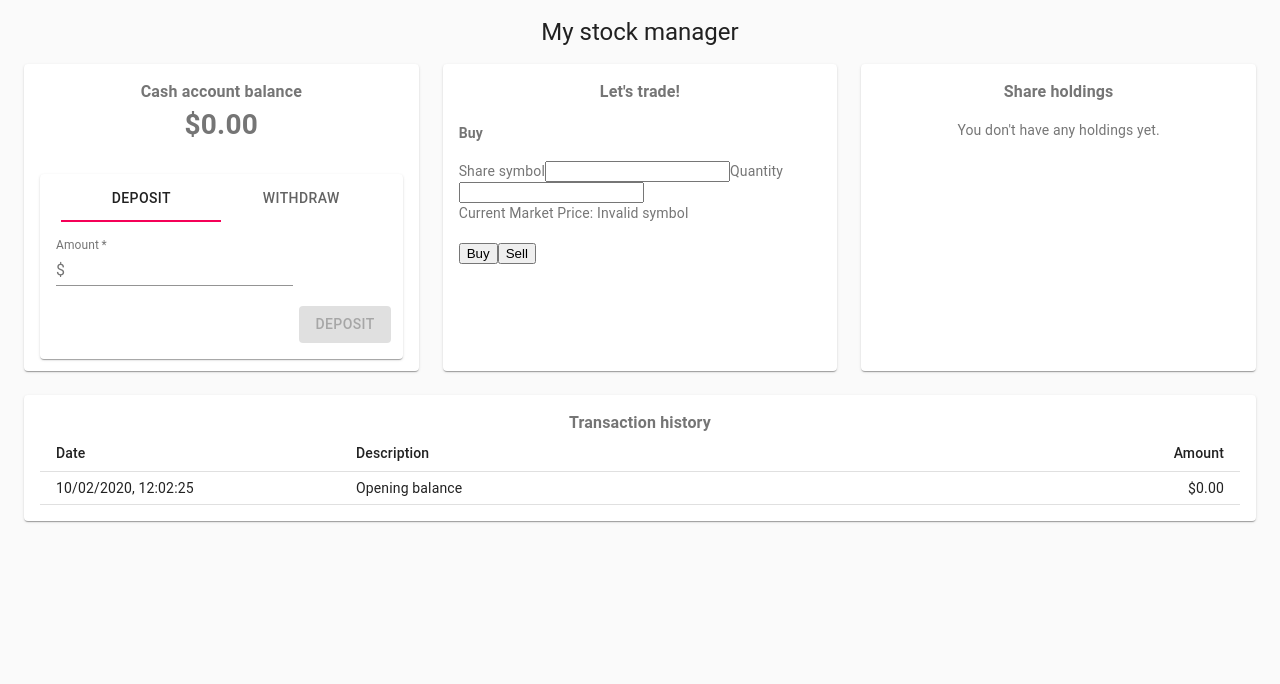
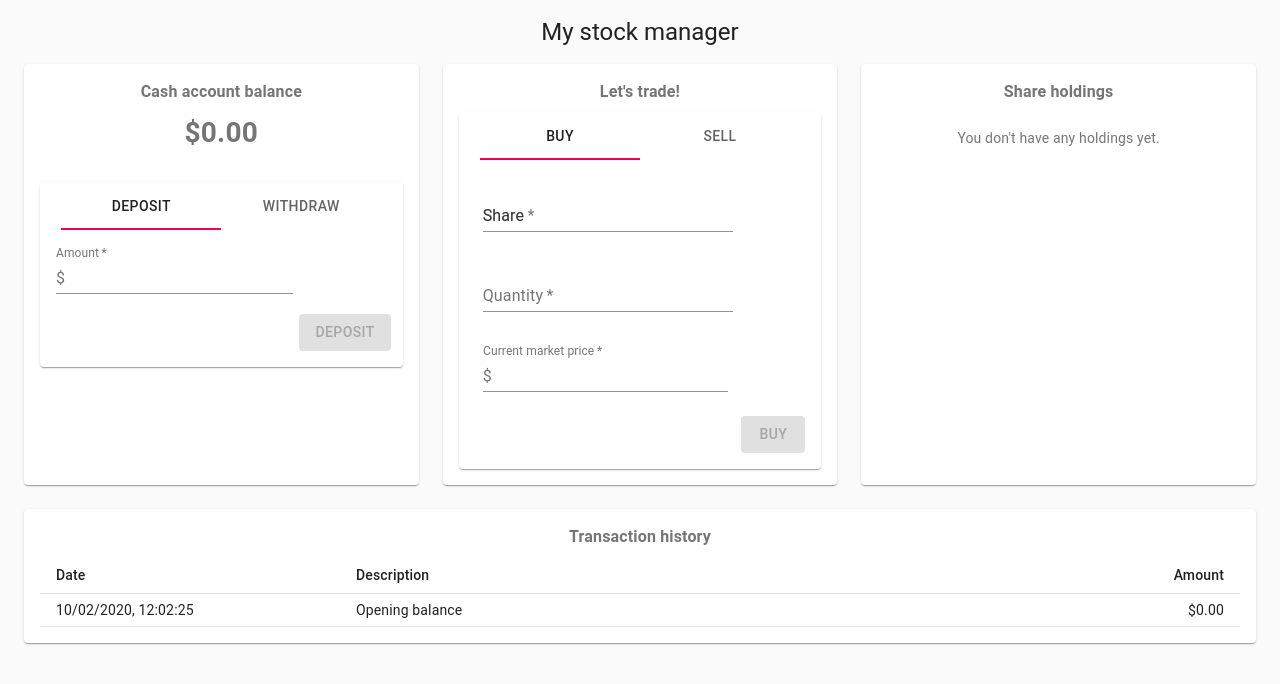
Before and after one commit to janeysaur/my-stock-manager, a Next.js app: page / in a window 1280 px wide. Shown: the top 684 px of the page. Built offline with nearby package versions, Linux system fonts and the light colour scheme; what awesome-debounce-promise would draw is missing.

Commit message:
style buying and selling shares components

```diff
--- /dev/null
+++ b/components/BuyShares.tsx
@@ -0,0 +1,131 @@
+import React from "react";
+import {
+  makeStyles,
+  FormControl,
+  InputLabel,
+  TextField,
+  Grid,
+  Button,
+  CircularProgress,
+  InputAdornment,
+  Input
+} from "@material-ui/core";
+import AwesomeDebouncePromise from "awesome-debounce-promise";
+import { fetchCurrentSharePrice, addTrade } from "../store/actions";
+
+const useStyles = makeStyles(theme => ({
+  formControl: {
+    margin: theme.spacing(1),
+    minWidth: 250
+  },
+  margin: {
+    margin: theme.spacing(1)
+  },
+  padding: {
+    padding: theme.spacing(1)
+  }
+}));
+
+const fetchCurrentSharePriceDebounced = AwesomeDebouncePromise(
+  fetchCurrentSharePrice,
+  500
+);
+
+const BuyShares = ({ buyShares }: { buyShares: typeof addTrade }) => {
+  const classes = useStyles();
+
+  const [share, setShare] = React.useState("");
+  const [quantity, setQuantity] = React.useState("");
+  const [price, setPrice] = React.useState("");
+  const [isValid, setIsValid] = React.useState(false);
+
+  const fetchCurrentSharePrice = async symbol => {
+    const currentPrice = await fetchCurrentSharePriceDebounced(symbol);
+    setPrice(
+      currentPrice
+        ? new Intl.NumberFormat("en-AU", {
+            style: "decimal",
+            minimumFractionDigits: 2,
+            maximumFractionDigits: 2
+          }).format(currentPrice)
+        : ""
+    );
+  };
+
+  const handleShareChange = event => {
+    const newValue = event.target.value;
+    setShare(newValue);
+    setQuantity("");
+    setPrice("");
+    fetchCurrentSharePrice(newValue);
+  };
+
+  const handleQuantityChange = event => {
+    const newValue = event.target.value;
+    setQuantity(newValue);
+  };
+
+  const handleSubmit = () => {
+    if (share && quantity && price) {
+      buyShares(share, parseInt(quantity), parseFloat(price));
+    }
+  };
+
+  return (
+    <Grid container className={classes.padding}>
+      <Grid item xs={12} className={classes.padding}>
+        <FormControl className={classes.formControl}>
+          <InputLabel id="share">Share</InputLabel>
+          <TextField
+            id="share"
+            label="Share"
+            required
+            value={share}
+            onChange={handleShareChange}
+          />
+        </FormControl>
+      </Grid>
+      <Grid item xs={12} className={classes.padding}>
+        <FormControl className={classes.formControl}>
+          <TextField
+            id="quantity"
+            type="number"
+            label="Quantity"
+            required
+            value={quantity}
+            onChange={handleQuantityChange}
+          />
+        </FormControl>
+      </Grid>
+      <Grid item xs={12} className={classes.padding}>
+        <FormControl className={classes.margin} required>
+          <InputLabel htmlFor="price">Current market price</InputLabel>
+          <Input
+            id="price"
+            value={price}
+            onChange={() => {}}
+            startAdornment={<InputAdornment position="start">$</InputAdornment>}
+            endAdornment={
+              <InputAdornment position="end">
+                {share && price === "" && <CircularProgress />}
+              </InputAdornment>
+            }
+          />
+        </FormControl>
+      </Grid>
+
+      <Grid container justify="flex-end" className={classes.padding}>
+        <Button
+          variant="contained"
+          color="primary"
+          disabled={!isValid}
+          onClick={handleSubmit}
+        >
+          Buy
+        </Button>
+      </Grid>
+    </Grid>
+  );
+};
+
+export { BuyShares };
--- a/components/ManageCash.tsx
+++ b/components/ManageCash.tsx
@@ -97,7 +97,7 @@ const ManageCash = ({
             />
           </FormControl>
         </Grid>
-        <Grid container xs={12} justify="flex-end" className={classes.padding}>
+        <Grid container justify="flex-end" className={classes.padding}>
           <Button
             variant="contained"
             color="primary"
--- /dev/null
+++ b/components/ManageShares.tsx
@@ -0,0 +1,44 @@
+import React from "react";
+import { Paper, Tabs, Tab, makeStyles } from "@material-ui/core";
+import { BuyShares } from "./BuyShares";
+import { SellShares } from "./SellShares";
+import { ShareHolding } from "../store/types";
+import { addTrade } from "../store/actions";
+
+enum TradeType {
+  BUY = "buy",
+  SELL = "sell"
+}
+
+const tabs: TradeType[] = [TradeType.BUY, TradeType.SELL];
+
+const ManageShares = ({
+  holdings,
+  buyShares,
+  sellShares
+}: {
+  holdings: ShareHolding[];
+  buyShares: typeof addTrade;
+  sellShares: typeof addTrade;
+}) => {
+  const [action, setAction] = React.useState(TradeType.BUY);
+
+  const handleTabChange = (event, newIndex) => {
+    setAction(tabs[newIndex]);
+  };
+
+  return (
+    <Paper>
+      <Tabs value={tabs.indexOf(action)} onChange={handleTabChange} centered>
+        <Tab label="Buy" />
+        <Tab label="Sell" />
+      </Tabs>
+      {action === TradeType.BUY && <BuyShares buyShares={buyShares} />}
+      {action === TradeType.SELL && (
+        <SellShares holdings={holdings} sellShares={sellShares} />
+      )}
+    </Paper>
+  );
+};
+
+export { ManageShares };
--- /dev/null
+++ b/components/SellShares.tsx
@@ -0,0 +1,152 @@
+import React from "react";
+import {
+  makeStyles,
+  FormControl,
+  InputLabel,
+  Select,
+  MenuItem,
+  TextField,
+  Grid,
+  Button,
+  CircularProgress,
+  InputAdornment,
+  Input
+} from "@material-ui/core";
+import { ShareHolding } from "../store/types";
+import AwesomeDebouncePromise from "awesome-debounce-promise";
+import { fetchCurrentSharePrice, addTrade } from "../store/actions";
+
+const useStyles = makeStyles(theme => ({
+  formControl: {
+    margin: theme.spacing(1),
+    minWidth: 250
+  },
+  margin: {
+    margin: theme.spacing(1)
+  },
+  padding: {
+    padding: theme.spacing(1)
+  }
+}));
+
+const fetchCurrentSharePriceDebounced = AwesomeDebouncePromise(
+  fetchCurrentSharePrice,
+  500
+);
+
+const SellShares = ({
+  holdings,
+  sellShares
+}: {
+  holdings: ShareHolding[];
+  sellShares: typeof addTrade;
+}) => {
+  const classes = useStyles();
+
+  const [share, setShare] = React.useState("");
+  const [quantity, setQuantity] = React.useState("");
+  const [quantityError, setQuantityError] = React.useState("");
+  const [price, setPrice] = React.useState("");
+  const [isValid, setIsValid] = React.useState(false);
+
+  const fetchCurrentSharePrice = async symbol => {
+    const currentPrice = await fetchCurrentSharePriceDebounced(symbol);
+    setPrice(
+      currentPrice
+        ? new Intl.NumberFormat("en-AU", {
+            style: "decimal",
+            minimumFractionDigits: 2,
+            maximumFractionDigits: 2
+          }).format(currentPrice)
+        : ""
+    );
+  };
+
+  const handleShareChange = event => {
+    const newValue = event.target.value;
+    setShare(newValue);
+    setQuantity("");
+    setPrice("");
+    fetchCurrentSharePrice(newValue);
+  };
+
+  const handleQuantityChange = event => {
+    const newValue = event.target.value;
+    setQuantity(newValue);
+
+    setQuantityError("");
+    if (share && newValue) {
+      const holding = holdings.find(holding => holding.stock === share);
+      if (parseInt(newValue) > holding.quantity) {
+        setQuantityError(`You only hold ${holding.quantity} of this stock`);
+        setIsValid(false);
+      }
+    }
+  };
+
+  const handleSubmit = () => {
+    if (share && quantity && price) {
+      sellShares(share, parseInt(quantity), parseFloat(price));
+    }
+  };
+
+  return (
+    <Grid container className={classes.padding}>
+      <Grid item xs={12} className={classes.padding}>
+        <FormControl className={classes.formControl}>
+          <InputLabel id="share">Share</InputLabel>
+          <Select id="share" value={share} onChange={handleShareChange}>
+            {holdings.map(({ stock }) => (
+              <MenuItem key={stock} value={stock}>
+                {stock}
+              </MenuItem>
+            ))}
+          </Select>
+        </FormControl>
+      </Grid>
+      <Grid item xs={12} className={classes.padding}>
+        <FormControl className={classes.formControl}>
+          <TextField
+            id="quantity"
+            type="number"
+            label="Quantity"
+            required
+            value={quantity}
+            error={!!quantityError}
+            helperText={quantityError}
+            onChange={handleQuantityChange}
+          />
+        </FormControl>
+      </Grid>
+      <Grid item xs={12} className={classes.padding}>
+        <FormControl className={classes.margin} required>
+          <InputLabel htmlFor="price">Current market price</InputLabel>
+          <Input
+            id="price"
+            value={price}
+            onChange={() => {}}
+            startAdornment={<InputAdornment position="start">$</InputAdornment>}
+            endAdornment={
+              <InputAdornment position="end">
+                {share && price === "" && <CircularProgress />}
+              </InputAdornment>
+            }
+          />
+        </FormControl>
+      </Grid>
+
+      <Grid container justify="flex-end" className={classes.padding}>
+        <Button
+          variant="contained"
+          color="primary"
+          disabled={!isValid}
+          onClick={handleSubmit}
+        >
+          Sell
+        </Button>
+      </Grid>
+    </Grid>
+  );
+};
+
+export { SellShares };
--- a/pages/index.tsx
+++ b/pages/index.tsx
@@ -11,9 +11,6 @@ import {
   Card
 } from "@material-ui/core";
 import { makeStyles } from "@material-ui/core/styles";
-import { TransactionHistory } from "../components/TransactionHistory";
-import { ManageCash } from "../components/ManageCash";
-import { TradeShares } from "../components/TradeShares";
 import {
   selectCashBalance,
   selectTransactionHistory,
@@ -21,7 +18,10 @@ import {
 } from "../store/selectors";
 import { Transaction, ShareHolding } from "../store/types";
 import { addCashTransaction, addTrade } from "../store/actions";
+import { ManageCash } from "../components/ManageCash";
+import { ManageShares } from "../components/ManageShares";
 import { ShareHoldings } from "../components/ShareHoldings";
+import { TransactionHistory } from "../components/TransactionHistory";
 
 const useStyles = makeStyles(theme => ({
   toolbar: {},
@@ -34,7 +34,8 @@ const useStyles = makeStyles(theme => ({
     height: "100%"
   },
   sectionHeading: {
-    fontWeight: "bold"
+    fontWeight: "bold",
+    paddingBottom: ".5em"
   },
   noResults: {
     textAlign: "center",
@@ -64,7 +65,6 @@ const Home: NextPage<Props> = ({
   addTrade
 }) => {
   const classes = useStyles();
-
   return (
     <>
       <CssBaseline />
@@ -114,7 +114,13 @@ const Home: NextPage<Props> = ({
               >
                 Let's trade!
               </Typography>
-              <TradeShares addTrade={addTrade} />
+              <ManageShares
+                holdings={holdings}
+                buyShares={addTrade}
+                sellShares={(symbol, quantity, price) =>
+                  addTrade(symbol, -1 * quantity, price)
+                }
+              />
             </Paper>
           </Grid>
           <Grid item xs={4}>
```
